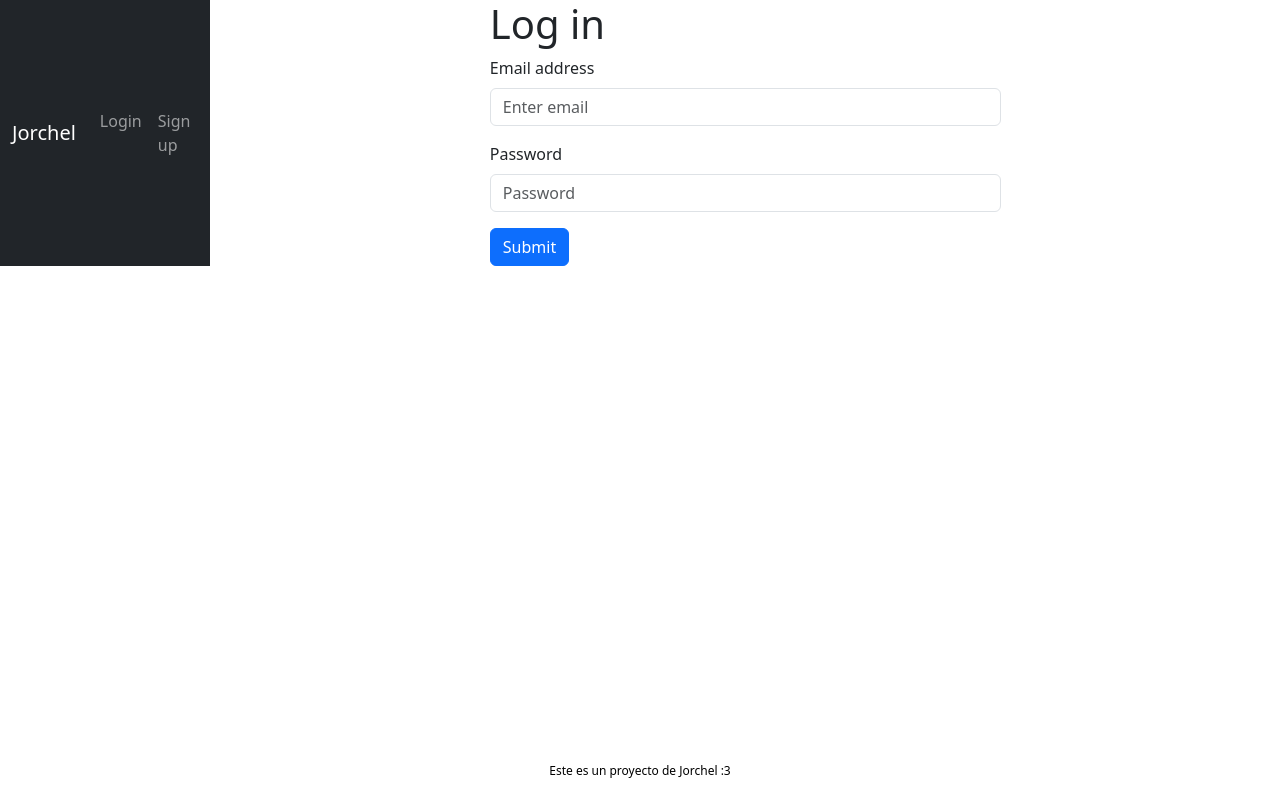
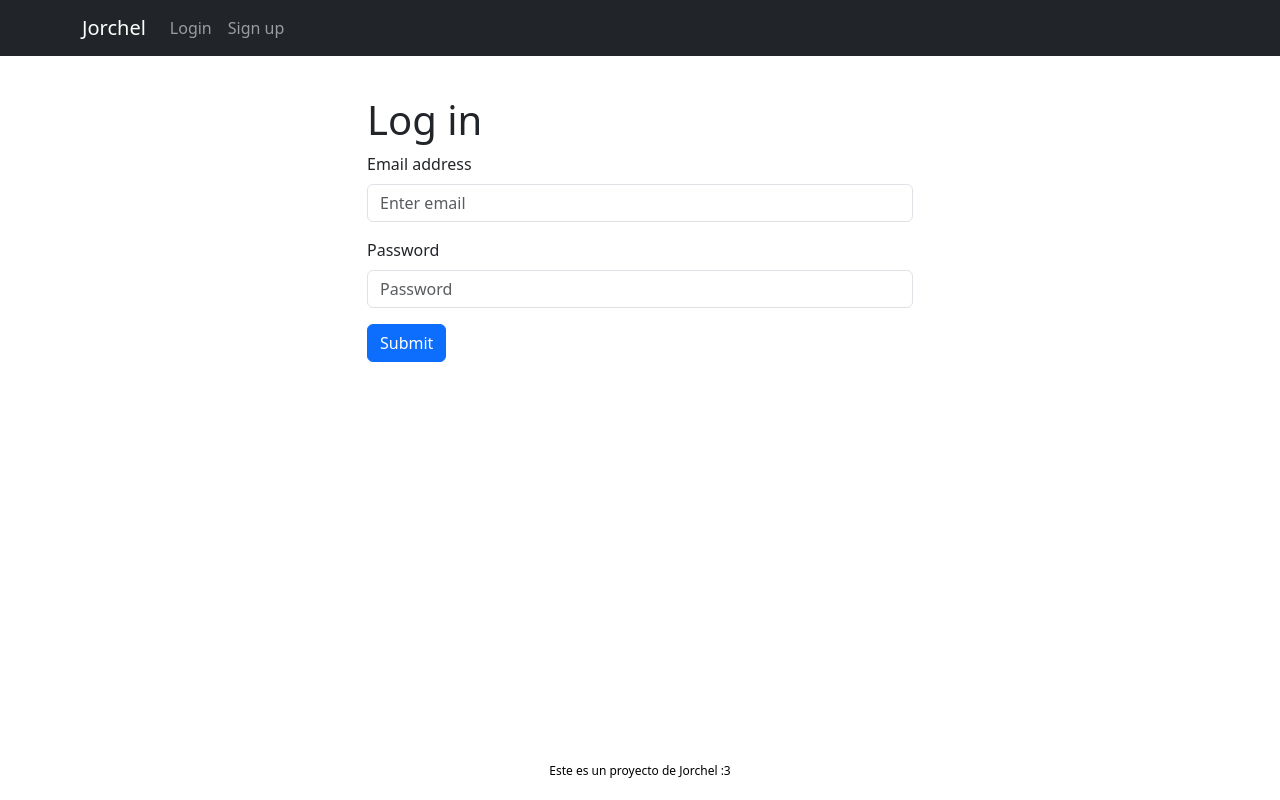
Before and after one commit to JorgeMamblona/ProjectJorchel_client, a React (Vite) app: page /log-in in a window 1280 px wide. Built offline with nearby package versions, Linux system fonts and the light colour scheme.

Commit message:
trying navbar
trying navbar

```diff
--- a/src/components/App.css
+++ b/src/components/App.css
@@ -5,6 +5,6 @@ body {
 
 }
 
-.App {
+.app-flex {
   display: flex;
 }
--- a/src/components/App.jsx
+++ b/src/components/App.jsx
@@ -2,6 +2,7 @@ import NavegationHor from './NavegationHor/NavegationHor'
 import Footer from './Footer/Footer'
 import AppRoutes from '../routes/AppRoutes'
 import NavegationVer from './NavegationVer/NavegationVer'
+import 'bootstrap'
 
 import { useContext, useEffect } from 'react'
 import { AuthContext } from '../contexts/auth.context'
@@ -18,7 +19,7 @@ function App() {
 
   return (
     <>
-      <div className='App'>
+      <div className={loggedUser ? 'app-flex' : 'app-block'}>
 
         {loggedUser ? <NavegationVer /> : <NavegationHor />}
         <AppRoutes />
--- a/src/components/NavegationHor/NavegationHor.css
+++ b/src/components/NavegationHor/NavegationHor.css
@@ -0,0 +1,5 @@
+.custom-nav-hor {
+    width: 100% !important;
+    margin-bottom: 1rem;
+    position: absolute;
+}
--- a/src/components/NavegationHor/NavegationHor.jsx
+++ b/src/components/NavegationHor/NavegationHor.jsx
@@ -1,11 +1,12 @@
 import { Container, Nav, Navbar } from 'react-bootstrap'
 import { Link } from 'react-router-dom'
+import './NavegationHor.css'
 
 const NavegationHor = () => {
 
     return (
         <>
-            <Navbar bg="dark" data-bs-theme="dark">
+            <Navbar className='custom-nav-hor' bg="dark" data-bs-theme="dark">
                 <Container>
                     <Link to={'/'} className='navbar-brand'>Jorchel</Link>
                     <Nav className="me-auto">
--- a/src/components/NavegationVer/NavegationVer.css
+++ b/src/components/NavegationVer/NavegationVer.css
@@ -1,6 +1,6 @@
 .custom-nav {
     background-color: rgb(42, 42, 42) !important;
-    width: 15%;
+    width: 20%;
     position: relative;
     margin-right: 10px;
     color: white;
--- a/src/components/NavegationVer/NavegationVer.jsx
+++ b/src/components/NavegationVer/NavegationVer.jsx
@@ -1,4 +1,4 @@
-import { NavDropdown, Container } from 'react-bootstrap'
+import { NavDropdown, Container, Accordion } from 'react-bootstrap'
 import { Link, useNavigate } from 'react-router-dom'
 import { AuthContext } from '../../contexts/auth.context'
 import { useContext } from 'react'
@@ -28,8 +28,16 @@ const NavegationVer = () => {
 
                     </NavDropdown>
                     <hr />
-                    <h1>Holaa</h1>
 
+                    <Accordion defaultActiveKey="0">
+                        <Accordion.Item eventKey="0">
+                            <Accordion.Header>Proyecto</Accordion.Header>
+                            <Accordion.Body>
+                                <Link to={'/sign-up'} className='nav-link'>Proyecto </Link>
+                            </Accordion.Body>
+                        </Accordion.Item>
+
+                    </Accordion>
                     <Link to={'/'} className='nav-link'>Proyecto </Link>
                     <Link to={'/'} className='nav-link'>Tareas</Link>
 
```
Also changed, not shown: src/pages/Loginpage.css (+4 -4 lines).
